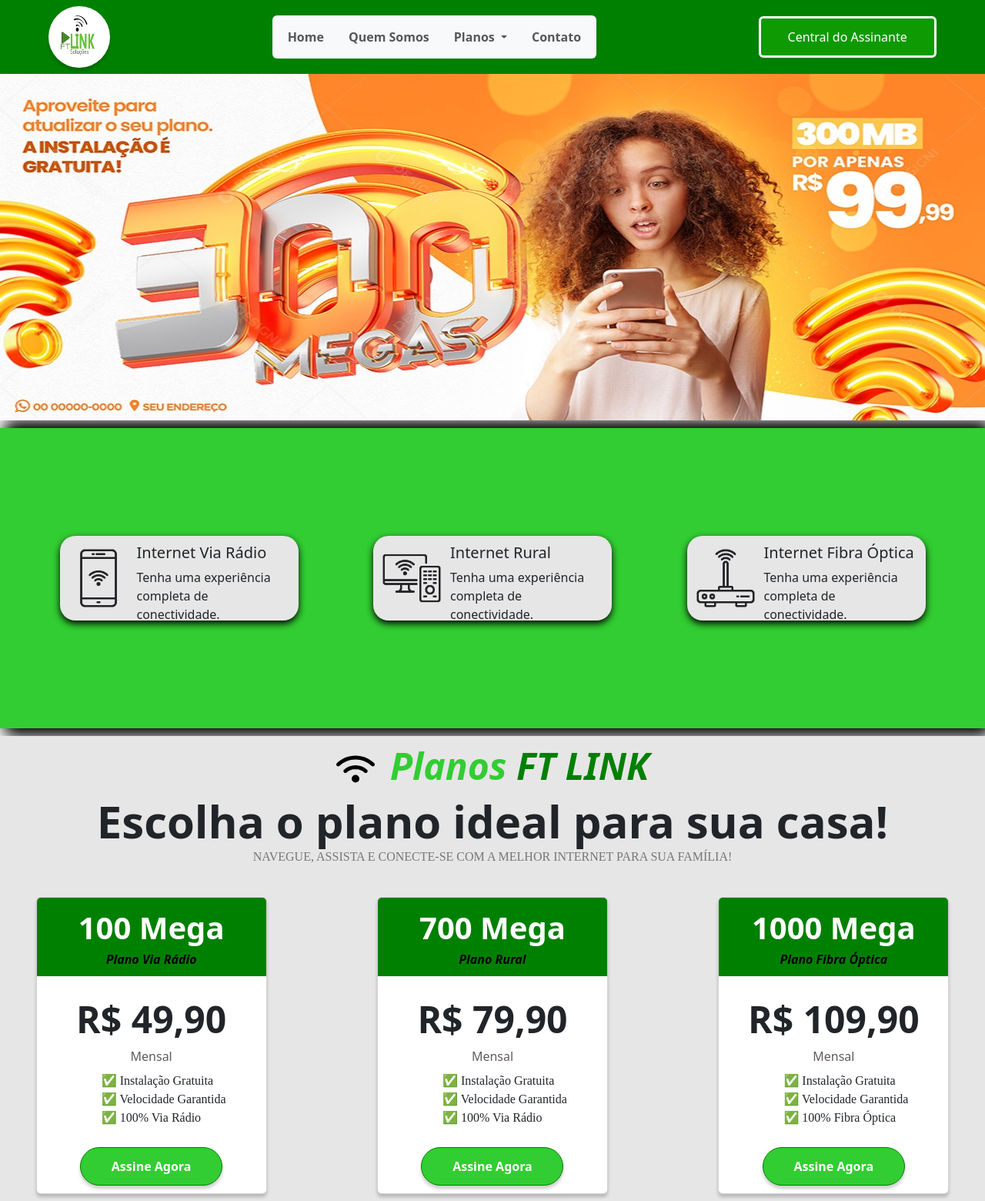
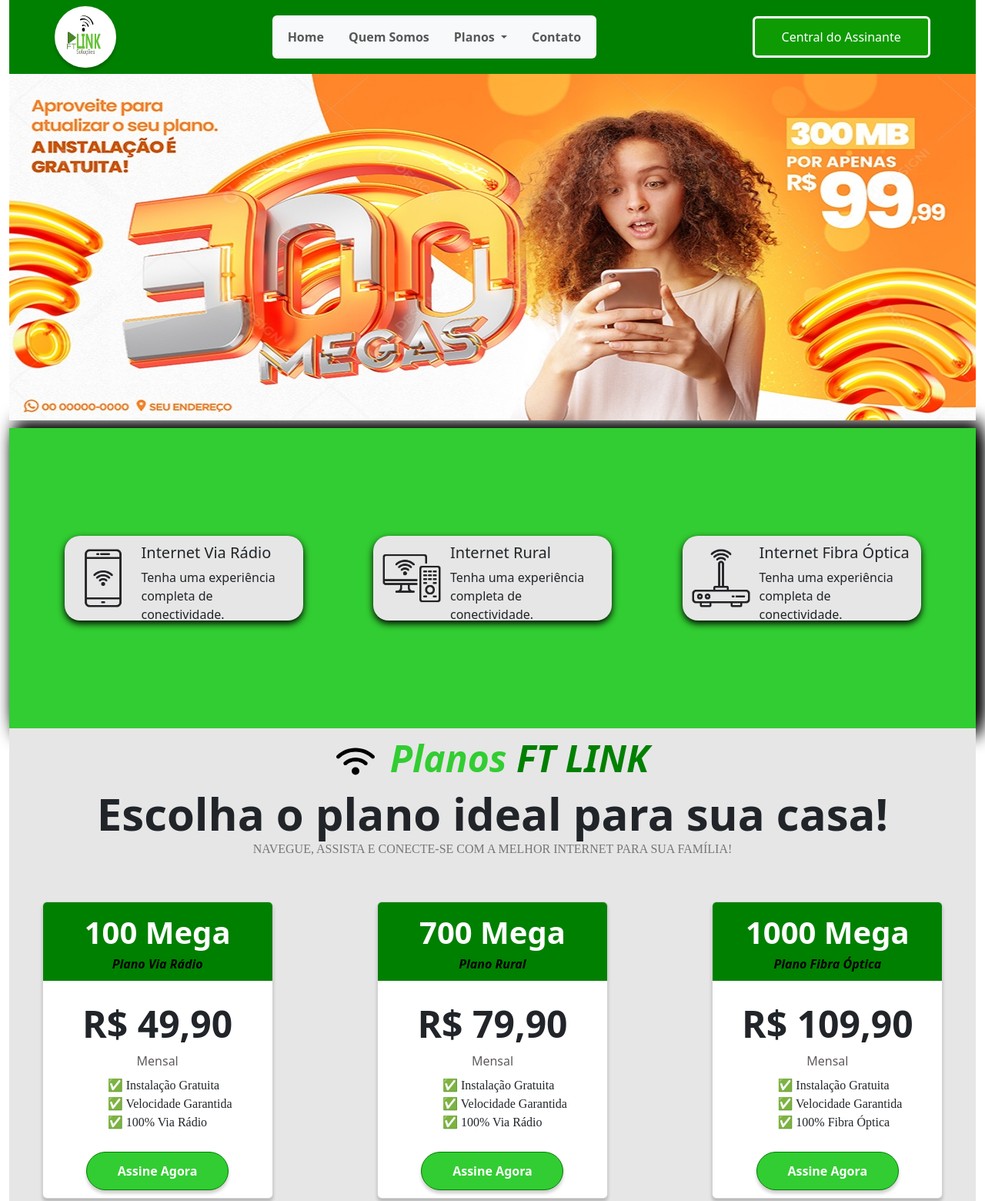
Before and after one commit to SidDourado/ftlink, a plain HTML site: page index.html in a window 1280 px wide. Shown: the top 1560 px of the page at 77% size. Drawn offline with nearby package versions, Linux system fonts and the light colour scheme.

Commit message:
Add files via upload

```diff
--- a/index.html
+++ b/index.html
@@ -8,7 +8,7 @@
 
     <link href="https://cdn.jsdelivr.net/npm/bootstrap@5.3.3/dist/css/bootstrap.min.css" rel="stylesheet" integrity="sha384-QWTKZyjpPEjISv5WaRU9OFeRpok6YctnYmDr5pNlyT2bRjXh0JMhjY6hW+ALEwIH" crossorigin="anonymous">
 </head>
-<body>
+<body class="container-fluid">
 <header class="p-5">
     <div class="logo">
         <a href="index.html">
@@ -176,7 +176,7 @@
 
 <section class="fundoBanner">
     <div class="banner">
-        <img src="img/banner1.jpg" alt="Banner Promoção">
+        <img src="img/banner1.jpg" alt="Banner Promoção" class="img-fluid">
     </div>
 </section>
 
@@ -216,7 +216,7 @@
 </section>
 
 <section class="fundoPlanos">
-    <div class="textosTopo">
+    <div class="row textosTopo">
         <div class="wifiTexto">
             <img src="img/wifi.svg" alt="wifi">
             <h4>Planos <strong>FT LINK</strong></h4>
@@ -359,7 +359,7 @@
 
 <footer class="rodape">
     <div class="logoRodape">
-        <img src="img/logo_rodape.jpg" alt="logoRodape">
+        <img src="img/Lodo_rodape_banda.jpg" alt="logoRodape">
     </div>
 
     <p>&copy Todos direitos reservados - 2025</p>
```
